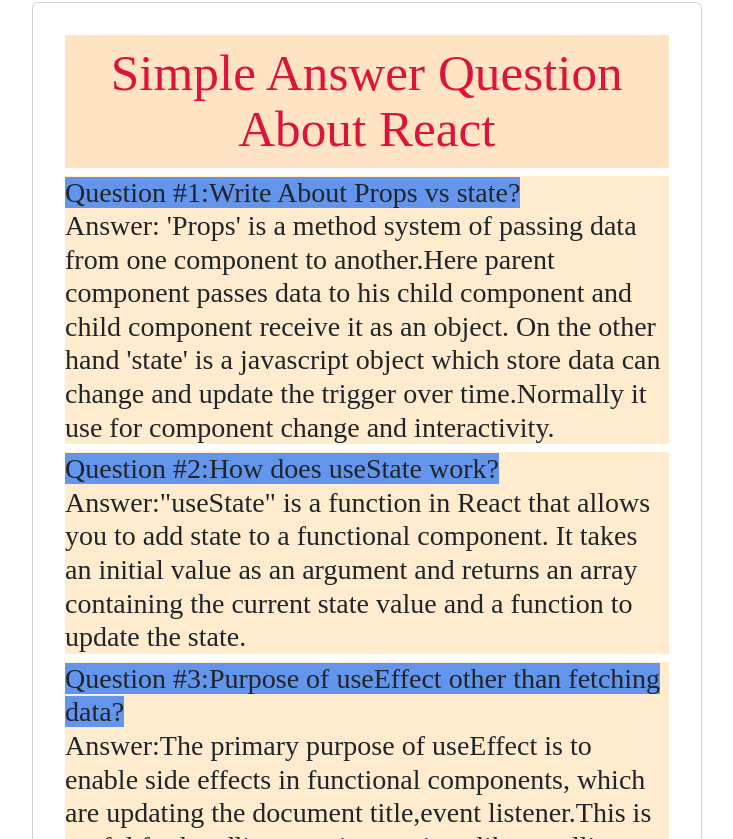
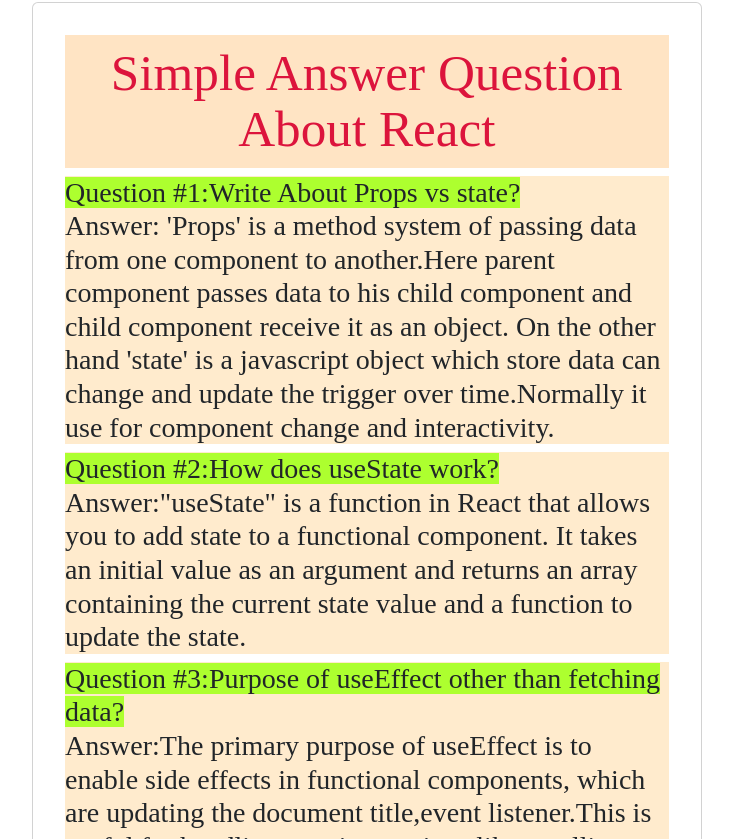
Before and after one commit to abusaid-ban/knowledge-cafe-store, a React (Vite) app: page / in a window 1280 px wide. Shown: the part 3041-3880 px from the top of the page, without its empty margins (50-783 px from the left). Built offline with nearby package versions, Linux system fonts and the light colour scheme.

Commit message:
change color for check repo and live host

```diff
--- a/src/Components/Blog/Blog.jsx
+++ b/src/Components/Blog/Blog.jsx
@@ -1,6 +1,5 @@
 import React, { useEffect, useState } from 'react';
 import QNA from '../QNA/QNA';
-
 import SingleBlog from '../SingleBlog/SingleBlog';
 import './Blog.css';
 
--- a/src/Components/QNA/QNA.css
+++ b/src/Components/QNA/QNA.css
@@ -9,5 +9,5 @@
     background-color: blanchedalmond;
 }
 .card span{
-    background-color: cornflowerblue;
+    background-color: greenyellow;
 }
```
